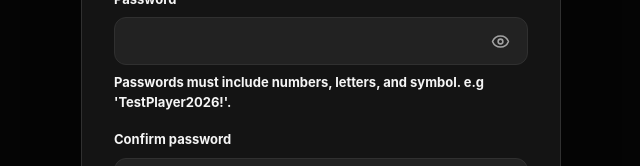
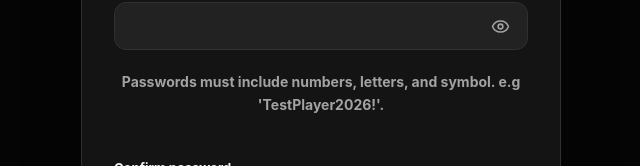
Before and after one commit to admin-ktms/p-webapp, a React (Vite) app: page /register in a window 1280 px wide. Shown: the part 335-501 px from the top of the page, without its empty margins (319-959 px from the left). Built offline with nearby package versions, Linux system fonts and the light colour scheme; no server answers.

Commit message:
Update RegisterPage.tsx

```diff
--- a/src/pages/RegisterPage.tsx
+++ b/src/pages/RegisterPage.tsx
@@ -587,7 +587,7 @@ export default function RegisterPage() {
                     )}
                   </button>
                 </div>
-                <p className="registration-password">
+                <p className="registration-description">
                   Passwords must include numbers, letters, and symbol. e.g 'TestPlayer2026!'.
                 </p>
               </label>
```
